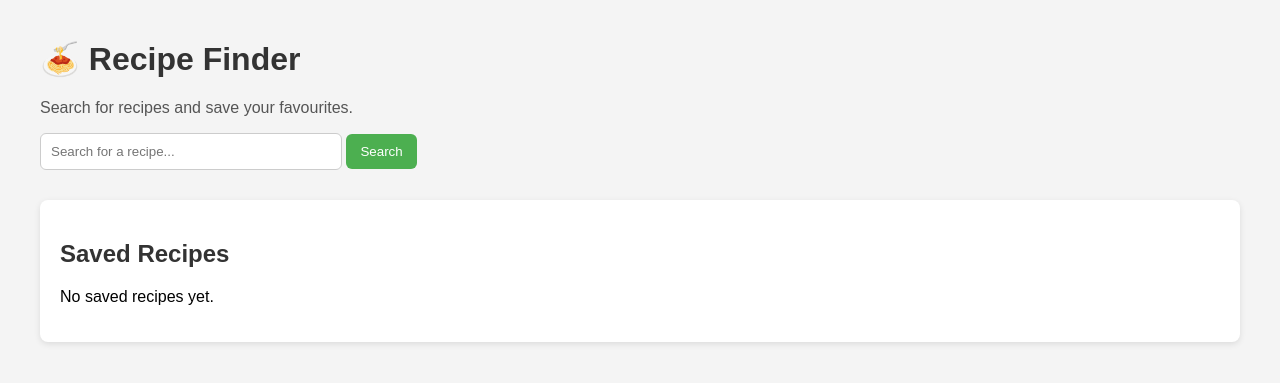
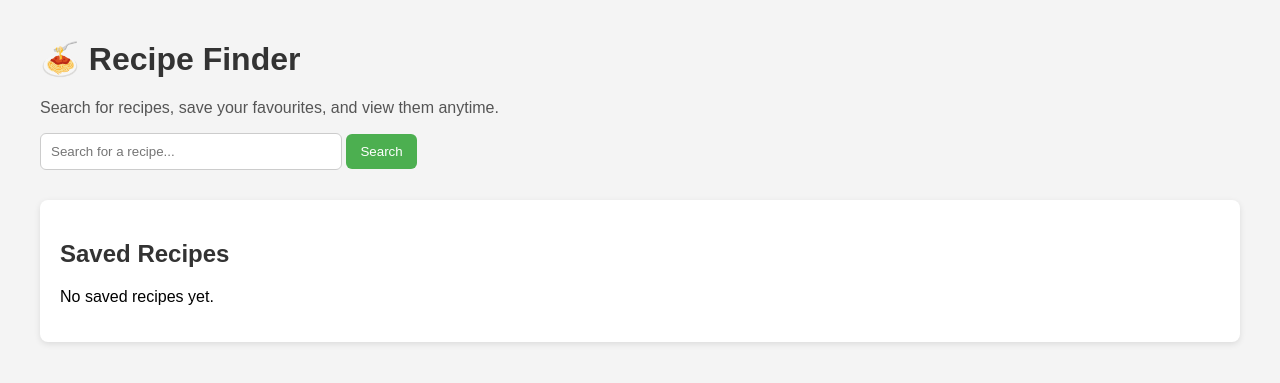
Before and after one commit to ella-mccoy/FlaskProject6, a Flask app: page / in a window 1280 px wide. Shown: the top 383 px of the page. Run offline with Flask 3, Linux system fonts and the light colour scheme; data that the repository does not hold is empty; some libraries are stand-ins or nearby versions.

Commit message:
Testing + UI polish

```diff
--- a/templates/index.html
+++ b/templates/index.html
@@ -71,7 +71,7 @@
 <body>
 
     <h1>🍝 Recipe Finder</h1>
-    <p class="intro">Search for recipes and save your favourites.</p>
+    <p class="intro">Search for recipes, save your favourites, and view them anytime.</p>
 
     <form method="POST">
         <input type="text" name="meal" placeholder="Search for a recipe..." value="{{ query }}">
```
